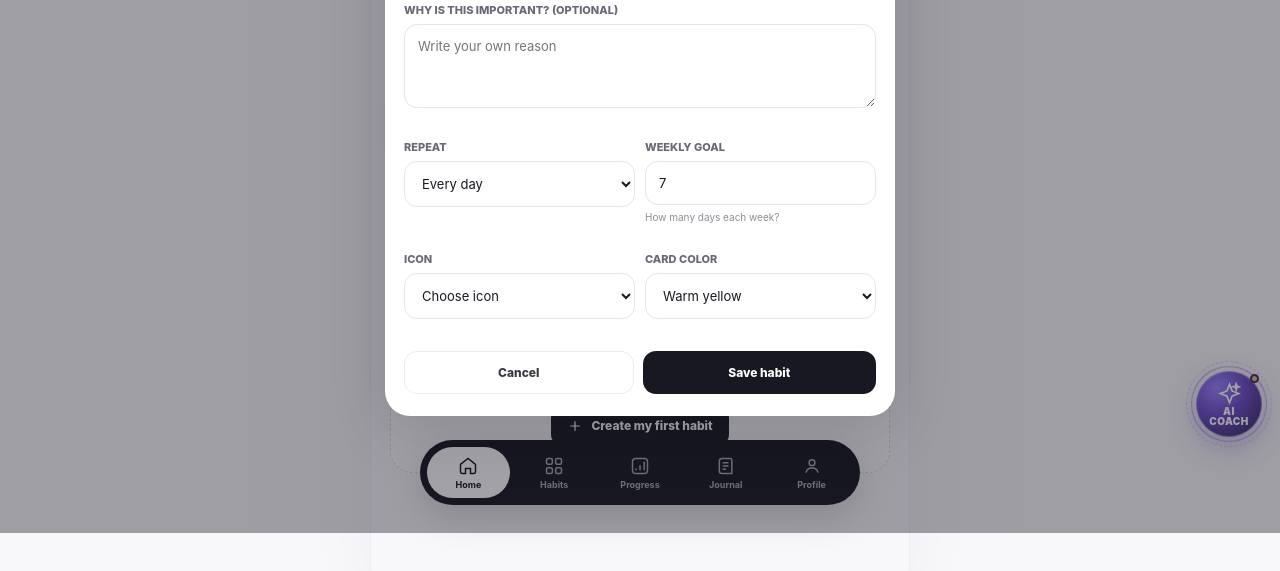
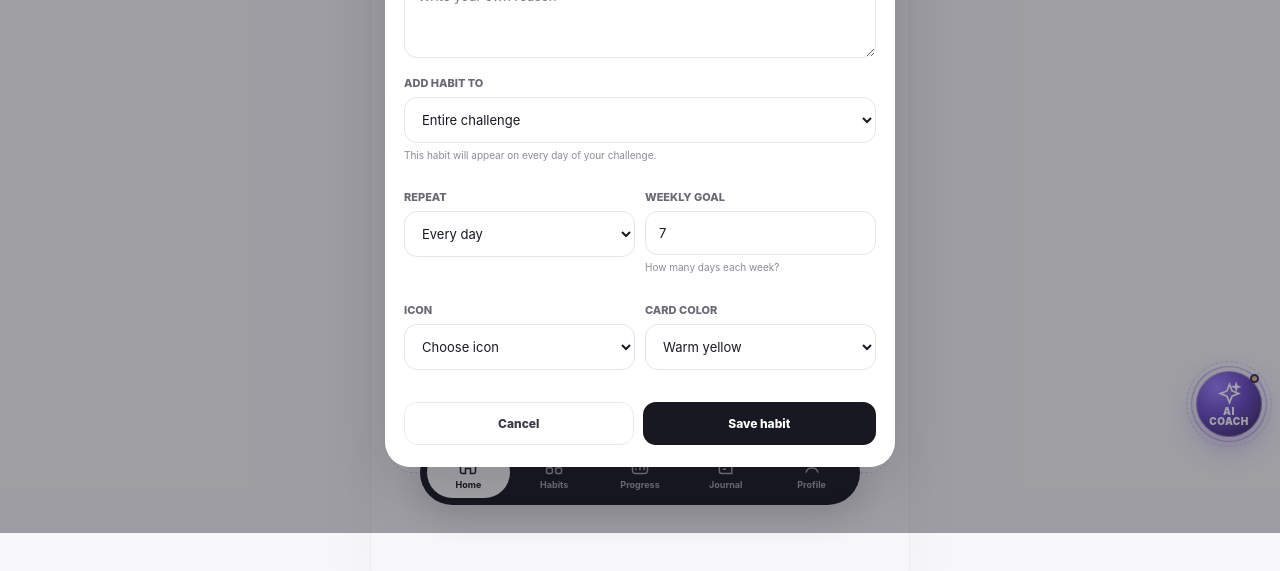
Before and after one commit to abiymesfin/30-day-discipline-android, a website: page index.html in a window 1280 px wide. Both pictures are taken after a click on the button "Set my first habit ↗". Shown: the part 267-838 px from the top of the page. Drawn offline with nearby package versions, Linux system fonts and the light colour scheme.

Commit message:
Restore challenge and day-by-day habit modes

```diff
--- a/index.html
+++ b/index.html
@@ -754,7 +754,8 @@ html[data-theme="dark"] .coach-send{color:#171821}
     <div id="habitFormWrap">
       <div class="form-field"><label for="habitName">HABIT NAME</label><input id="habitName" maxlength="70" placeholder="Enter a habit name" autocomplete="off"></div>
       <div class="form-field"><label for="habitDetails">WHY IS THIS IMPORTANT? (OPTIONAL)</label><textarea id="habitDetails" maxlength="180" placeholder="Write your own reason"></textarea></div>
-      <div class="two-col">
+      <div class="form-field"><label for="habitAddMode">ADD HABIT TO</label><select id="habitAddMode"><option value="challenge">Entire challenge</option><option value="day">Day by day — this day only</option></select><small class="small-note" id="habitAddModeNote">This habit will appear on every day of your challenge.</small></div>
+      <div class="two-col" id="habitRepeatWrap">
         <div class="form-field"><label for="habitSchedule">REPEAT</label><select id="habitSchedule"><option value="daily">Every day</option><option value="weekly">Selected weekdays each week</option><option value="specific">Specific challenge days</option></select></div>
         <div class="form-field"><label for="habitWeeklyGoal">WEEKLY GOAL</label><input id="habitWeeklyGoal" type="number" min="1" max="7" value="7" inputmode="numeric"><small class="small-note">How many days each week?</small></div>
       </div>
@@ -1306,6 +1307,14 @@ html[data-theme="dark"] .coach-send{color:#171821}
       const checked=selected.has(day);label.innerHTML=`<input type="checkbox" class="habit-challenge-day" value="${day}" ${checked?'checked':''}>Day ${day}`;wrap.append(label);
     }
   }
+  function updateHabitAddModeUI(){
+    const mode=$('habitAddMode')?.value||'challenge';
+    const dayOnly=mode==='day';
+    if($('habitRepeatWrap'))$('habitRepeatWrap').hidden=dayOnly;
+    if($('habitWeekdaysWrap'))$('habitWeekdaysWrap').hidden=dayOnly||$('habitSchedule').value!=='weekly';
+    if($('habitChallengeDaysWrap'))$('habitChallengeDaysWrap').hidden=true;
+    if($('habitAddModeNote'))$('habitAddModeNote').textContent=dayOnly?`This habit will appear on Day ${selectedDay} only. Add another habit from another day to make each day different.`:'This habit will appear on every day of your challenge.';
+  }
   function openModal(mode){
     modalMode=mode;
     $('modalBack').classList.add('show');
@@ -1315,6 +1324,7 @@ html[data-theme="dark"] .coach-send{color:#171821}
     $('modalTitle').textContent=mode==='profile'?'Edit profile':mode==='date'?'Challenge start date':editingHabitId?'Edit habit':'Add a habit';
     if(mode==='habit'){
       const existing=editingHabitId?state.habits.find(h=>h.id===editingHabitId):null;
+      $('habitAddMode').value='challenge';
       $('habitName').value=existing?.name||'';
       $('habitDetails').value=existing?.details||'';
       $('habitEmoji').value=existing?.emoji||'';
@@ -1325,6 +1335,7 @@ html[data-theme="dark"] .coach-send{color:#171821}
       $('habitWeekdaysWrap').hidden=$('habitSchedule').value!=='weekly';
       $('habitChallengeDaysWrap').hidden=$('habitSchedule').value!=='specific';
       renderHabitDayPicker(existing?.schedule==='specific'&&Array.isArray(existing?.days)?existing.days:[selectedDay]);
+      updateHabitAddModeUI();
       const editDays=existing?habitDaysFor(existing):[];
       $('habitEditScopeWrap').hidden=!(existing&&editDays.includes(selectedDay)&&editDays.length>1);
       $('habitEditScope').value='day';
@@ -1344,6 +1355,10 @@ html[data-theme="dark"] .coach-send{color:#171821}
     const name=$('habitName').value.trim();
     if(!name){notify('Enter a habit name first.');$('habitName').focus();return;}
     const details=$('habitDetails').value.trim(),emoji=$('habitEmoji').value,color=$('habitColor').value;
+    if(!editingHabitId&&$('habitAddMode').value==='day'){
+      state.habits.push({id:cryptoId(),name,details,emoji,color,schedule:'specific',weeklyGoal:1,weekdays:[],days:[selectedDay],excludeDays:[],createdAt:new Date().toISOString()});
+      persist();closeModal();renderAll();notify(`Habit added for Day ${selectedDay} only.`);return;
+    }
     const selectedSchedule=$('habitSchedule').value;
     const schedule=selectedSchedule==='weekly'?'weekly':selectedSchedule==='specific'?'specific':'daily';
     const weeklyGoal=Math.max(1,Math.min(7,Math.floor(Number($('habitWeeklyGoal').value)||7)));
@@ -1795,6 +1810,7 @@ html[data-theme="dark"] .coach-send{color:#171821}
   $('themeSelect').addEventListener('change',e=>{state.settings.theme=e.target.value==='dark'?'dark':'light';persist();applyTheme();notify(`${state.settings.theme==='dark'?'Dark':'Light'} mode enabled.`);});
   $('closeModal').addEventListener('click',closeModal);
   $('cancelModal').addEventListener('click',closeModal);
+  $('habitAddMode').addEventListener('change',updateHabitAddModeUI);
   $('habitSchedule').addEventListener('change',()=>{const mode=$('habitSchedule').value;$('habitWeekdaysWrap').hidden=mode!=='weekly';$('habitChallengeDaysWrap').hidden=mode!=='specific';if(mode==='weekly'&&![...document.querySelectorAll('.habit-weekday:checked')].length){document.querySelectorAll('.habit-weekday').forEach((box,i)=>box.checked=i<Number($('habitWeeklyGoal').value||7));}if(mode==='specific'&&!document.querySelector('.habit-challenge-day:checked'))renderHabitDayPicker([selectedDay]);});
   $('habitWeeklyGoal').addEventListener('change',()=>{const n=Math.max(1,Math.min(7,Number($('habitWeeklyGoal').value)||7));$('habitWeeklyGoal').value=n;if($('habitSchedule').value==='weekly'){document.querySelectorAll('.habit-weekday').forEach((box,i)=>box.checked=i<n);}});
   $('saveHabitBtn').addEventListener('click',saveHabit);
```
